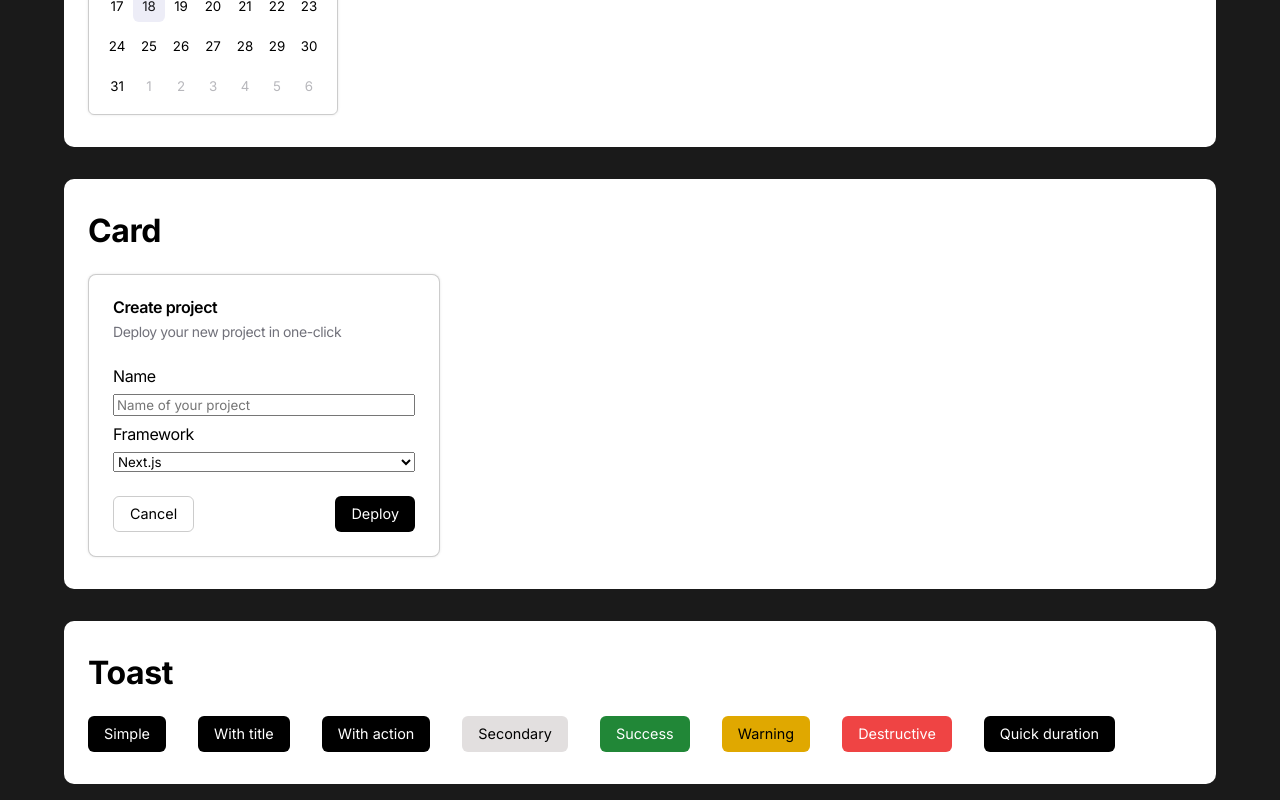
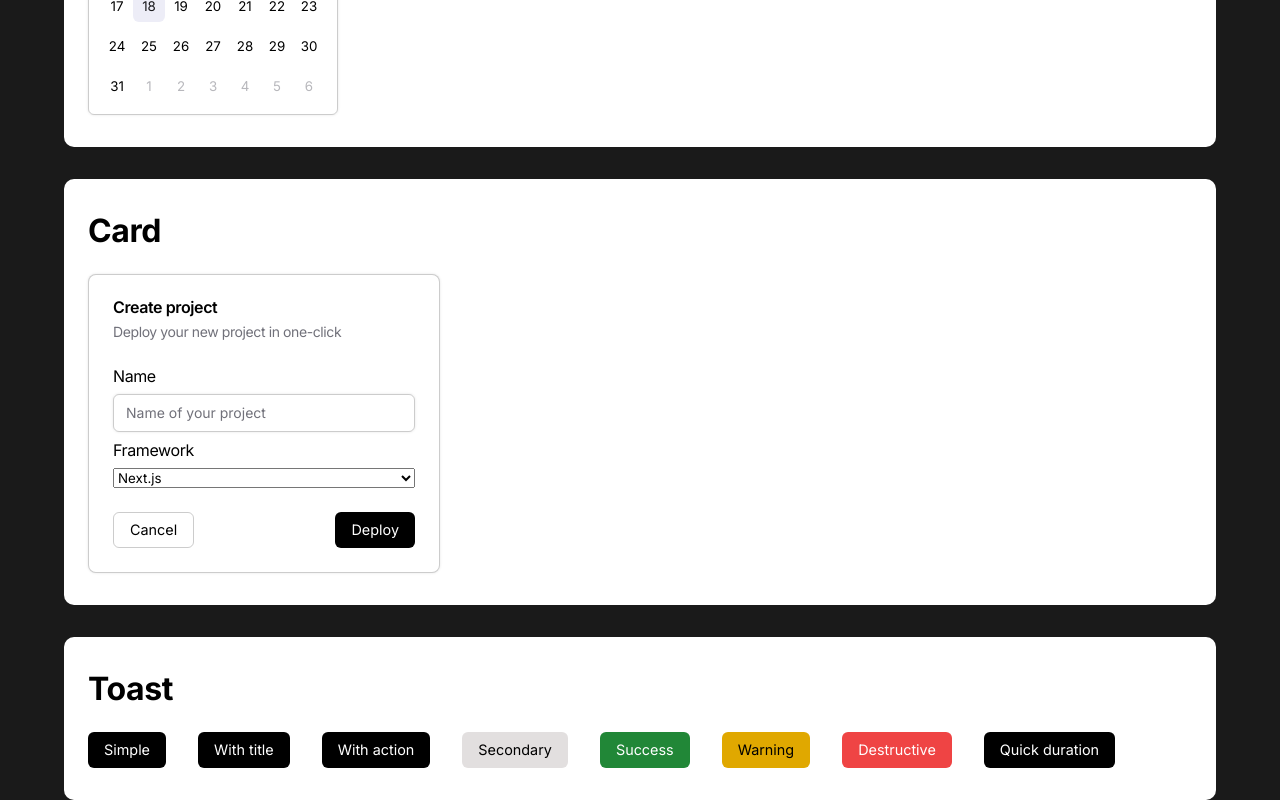
Before and after one commit to EtienneCClarke/EndUI, a React (Vite) app: page / in a window 1280 px wide. Shown: the part 1781-2581 px from the top of the page. Built offline with nearby package versions, Linux system fonts and the light colour scheme.

Commit message:
Updated example

```diff
--- a/src/ui/examples/card-example.tsx
+++ b/src/ui/examples/card-example.tsx
@@ -1,5 +1,6 @@
 import { Button } from "../components/button";
 import { Card, CardContent, CardDescription, CardFooter, CardHeader, CardTitle } from "../components/card";
+import { Input } from "../components/input";
 
 export default function CardExample() {
 
@@ -13,7 +14,7 @@ export default function CardExample() {
                 </CardHeader>
                 <CardContent style={{ display: 'flex', flexDirection: 'column', gap:'0.5rem'}}>
                     <label htmlFor="name">Name</label>
-                    <input type="text" placeholder="Name of your project"/>
+                    <Input placeholder="Name of your project" />
                     <label htmlFor="framework">Framework</label>
                     <select>
                         <option selected>Next.js</option>
```
